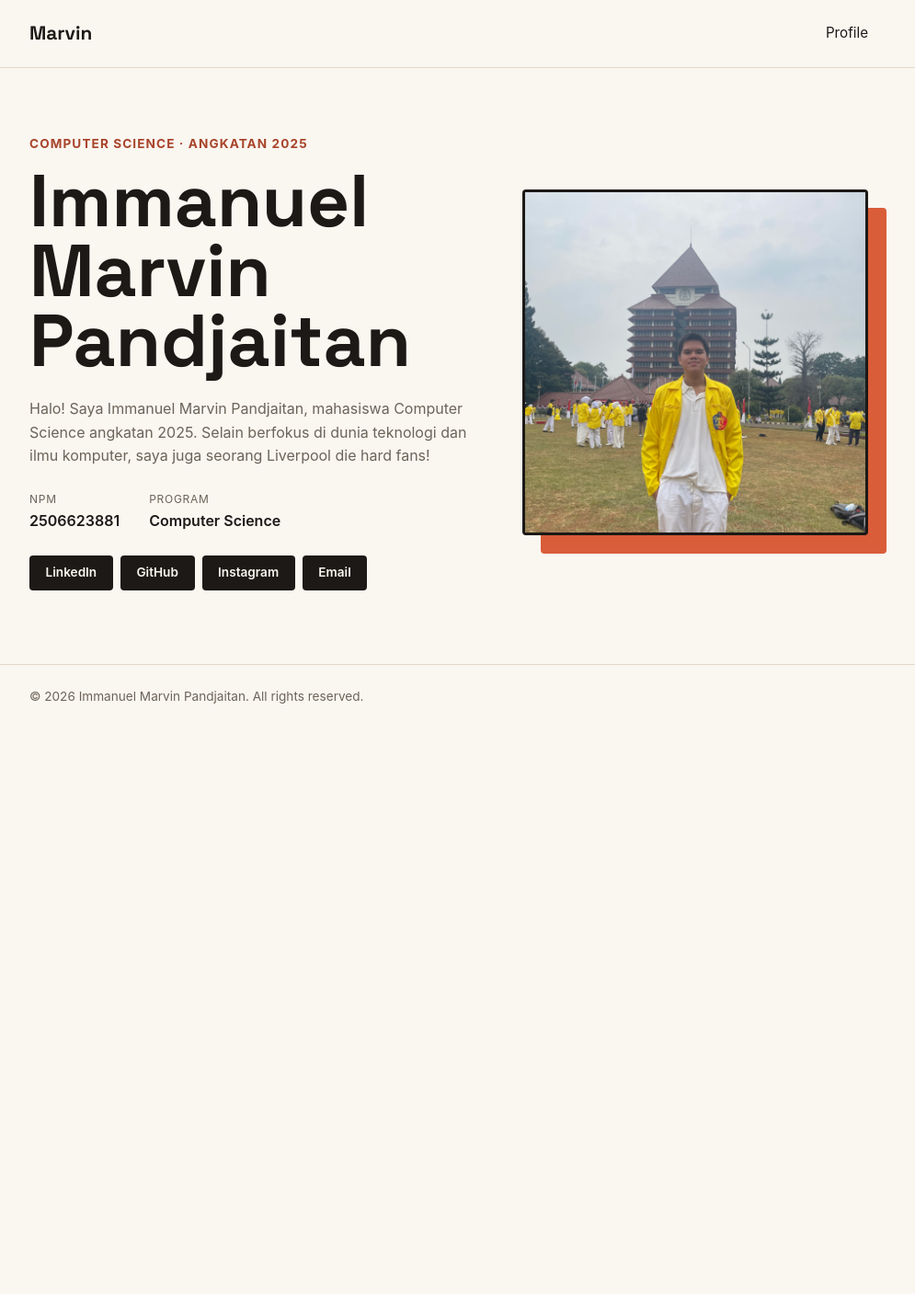
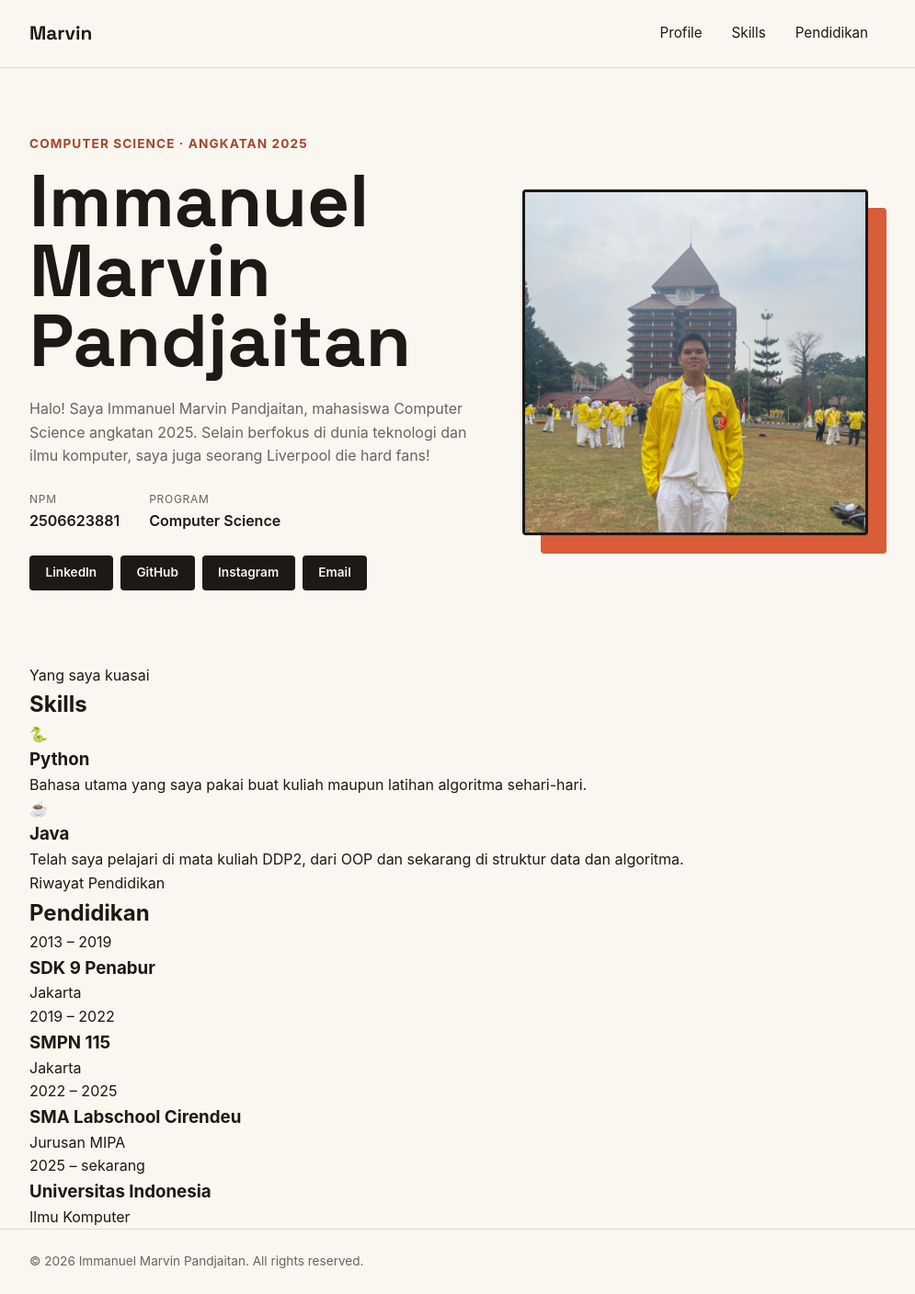
Before and after one commit to ImmanuelMarvinPandjaitan/myportofolio, a Django app: page / in a window 1280 px wide. Shown: the whole page at 92% size, without its empty margins (152-1147 px from the left). Before the commit the page ends 765 px from the top, so only its background shows below. Run offline with Django 5.2, Linux system fonts and the light colour scheme.

Commit message:
add: skills & riwayat pendidikan markup

```diff
--- a/templates/index.html
+++ b/templates/index.html
@@ -19,6 +19,8 @@
             <a href="#profile" class="brand">Marvin</a>
             <nav>
                 <a href="#profile">Profile</a>
+                <a href="#skills">Skills</a>
+                <a href="#pendidikan">Pendidikan</a>
             </nav>
         </div>
     </header>
@@ -65,6 +67,73 @@
 
             </div>
         </section>
+                <!-- section Skills (Tugas 01) -->
+        <!-- pakai <article> tiap card karena isinya berdiri sendiri (nama skill + deskripsi),
+             bukan cuma bagian dari alur section kayak <div> biasa -->
+        <section class="skills" id="skills">
+            <div class="container">
+                <p class="section-kicker">Yang saya kuasai</p>
+                <h2 class="section-title">Skills</h2>
+
+                                <div class="skills-grid">
+                    <article class="skill-card">
+                        <span class="skill-icon">🐍</span>
+                        <h3>Python</h3>
+                        <p>Bahasa utama yang saya pakai buat kuliah maupun latihan algoritma sehari-hari.</p>
+                    </article>
+
+                    <article class="skill-card">
+                        <span class="skill-icon">☕</span>
+                        <h3>Java</h3>
+                        <p>Telah saya pelajari di mata kuliah DDP2, dari OOP dan sekarang di struktur data dan algoritma.</p>
+                    </article>
+                 </div>
+            </div>
+        </section>
+
+        <!-- section Riwayat Pendidikan (Tugas 01) -->
+        <!-- tiap jenjang pakai <article> juga karena masing-masing berdiri sendiri
+             (nama sekolah, jurusan, tahun) -->
+        <section class="education" id="pendidikan">
+            <div class="container">
+                <p class="section-kicker">Riwayat Pendidikan</p>
+                <h2 class="section-title">Pendidikan</h2>
+
+                <div class="education-list">
+                    <article class="education-item">
+                        <span class="education-year">2013 &ndash; 2019</span>
+                        <div class="education-info">
+                            <h3>SDK 9 Penabur</h3>
+                            <p>Jakarta</p>
+                        </div>
+                    </article>
+
+                    <article class="education-item">
+                        <span class="education-year">2019 &ndash; 2022</span>
+                        <div class="education-info">
+                            <h3>SMPN 115</h3>
+                            <p>Jakarta</p>
+                        </div>
+                    </article>
+
+                    <article class="education-item">
+                        <span class="education-year">2022 &ndash; 2025</span>
+                        <div class="education-info">
+                            <h3>SMA Labschool Cirendeu</h3>
+                            <p>Jurusan MIPA</p>
+                        </div>
+                    </article>
+
+                    <article class="education-item">
+                        <span class="education-year">2025 &ndash; sekarang</span>
+                        <div class="education-info">
+                            <h3>Universitas Indonesia</h3>
+                            <p>Ilmu Komputer</p>
+                        </div>
+                    </article>
+                </div>
+            </div>
+        </section>
     </main>
 
     <!-- footer pakai class site-footer biar kena border-top & warna dari style.css -->
```
